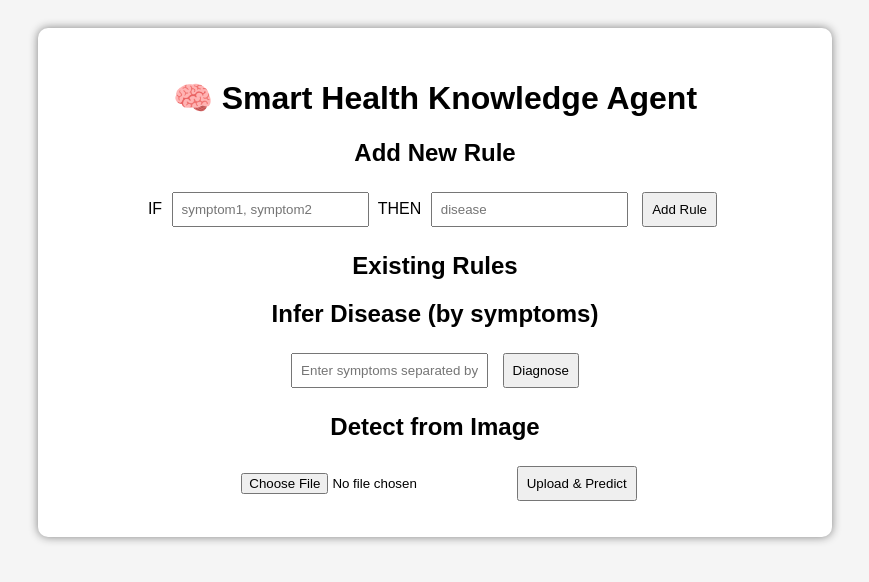
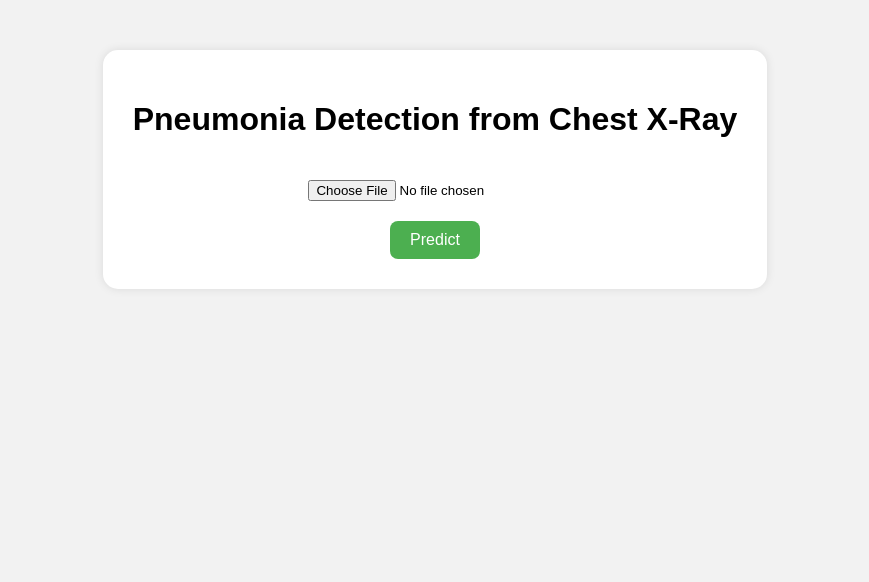
Before and after one commit to RiyaNarang24/smart_health_ai, a Flask app: page / in a window 1280 px wide. Shown: the top 582 px of the page, without its empty margins (205-1074 px from the left). Run offline with Flask 3, Linux system fonts and the light colour scheme.

Commit message:
Update index.html

```diff
--- a/templates/index.html
+++ b/templates/index.html
@@ -1,71 +1,57 @@
 <!DOCTYPE html>
-<html>
+<html lang="en">
 <head>
-    <title>Smart Health Knowledge Agent</title>
+  <meta charset="UTF-8" />
+  <meta name="viewport" content="width=device-width, initial-scale=1.0" />
+  <title>Pneumonia Detection</title>
   <style>
-        body { font-family: Arial; background: #f5f5f5; text-align: center; padding: 20px; }
-        .container { width: 60%; margin: auto; background: white; padding: 30px; border-radius: 10px; box-shadow: 0 0 10px gray; }
-        input, button { padding: 8px; margin: 5px; }
-        .rules { text-align: left; margin: 20px 0; }
-        .speak { color: green; font-weight: bold; }
+    body {
+      background-color: #f2f2f2;
+      font-family: Arial, sans-serif;
+      text-align: center;
+      margin-top: 50px;
+    }
+    .container {
+      background-color: #fff;
+      padding: 30px;
+      border-radius: 15px;
+      box-shadow: 0px 0px 10px rgba(0, 0, 0, 0.1);
+      display: inline-block;
+    }
+    input[type="file"] {
+      margin: 20px;
+    }
+    button {
+      background-color: #4CAF50;
+      color: white;
+      padding: 10px 20px;
+      border: none;
+      border-radius: 8px;
+      cursor: pointer;
+      font-size: 16px;
+    }
+    button:hover {
+      background-color: #45a049;
+    }
+    .result {
+      margin-top: 20px;
+      font-size: 18px;
+      font-weight: bold;
+      color: #333;
+    }
   </style>
 </head>
 <body>
   <div class="container">
-        <h1>🧠 Smart Health Knowledge Agent</h1>
-
-        <h2>Add New Rule</h2>
-        <form action="/add_rule" method="POST">
-            IF <input type="text" name="conditions" placeholder="symptom1, symptom2" required>
-            THEN <input type="text" name="conclusion" placeholder="disease" required>
-            <button type="submit">Add Rule</button>
+    <h1>Pneumonia Detection from Chest X-Ray</h1>
+    <form action="/predict" method="post" enctype="multipart/form-data">
+      <input type="file" name="file" accept="image/*" required />
+      <br />
+      <button type="submit">Predict</button>
     </form>
 
-        <h2>Existing Rules</h2>
-        <div class="rules">
-            {% for rule in rules %}
-                <p>{{ loop.index }}. IF {{ rule.if | join(', ') }} → THEN {{ rule.then }}
-                    <a href="/delete_rule/{{ loop.index0 }}">❌ Delete</a>
-                </p>
-            {% endfor %}
-        </div>
-
-        <h2>Infer Disease (by symptoms)</h2>
-        <form action="/infer" method="POST">
-            <input type="text" name="facts" placeholder="Enter symptoms separated by comma">
-            <button type="submit">Diagnose</button>
-        </form>
-
-        <h2>Detect from Image</h2>
-        <form action="/upload_image" method="POST" enctype="multipart/form-data">
-            <input type="file" name="image" accept="image/*" required>
-            <button type="submit">Upload & Predict</button>
-        </form>
-
-        {% if results %}
-            {% if results.conclusions %}
-                <h3>Diagnosis Result:</h3>
-                {% if results.conclusions.probabilities %}
-                    {% for disease, prob in results.conclusions.probabilities.items() %}
-                        <p>{{ disease }} → {{ prob }}%</p>
-                    {% endfor %}
-                {% else %}
-                    <p class="speak">Detected Disease: {{ results.conclusions[0] }}</p>
-                    <script>
-                        let msg = new SpeechSynthesisUtterance("You may have {{ results.conclusions[0] }}");
-                        window.speechSynthesis.speak(msg);
-                    </script>
-                {% endif %}
-            {% endif %}
-
-            {% if results.image_result %}
-                <h3>🩺 Image-based Detection:</h3>
-                <p class="speak">{{ results.image_result }}</p>
-                <script>
-                    let msg = new SpeechSynthesisUtterance("Image result shows possible {{ results.image_result }}");
-                    window.speechSynthesis.speak(msg);
-                </script>
-            {% endif %}
+    {% if result %}
+      <div class="result">{{ result }}</div>
     {% endif %}
   </div>
 </body>
```
Lines whose indentation alone changed are shown as unchanged.
